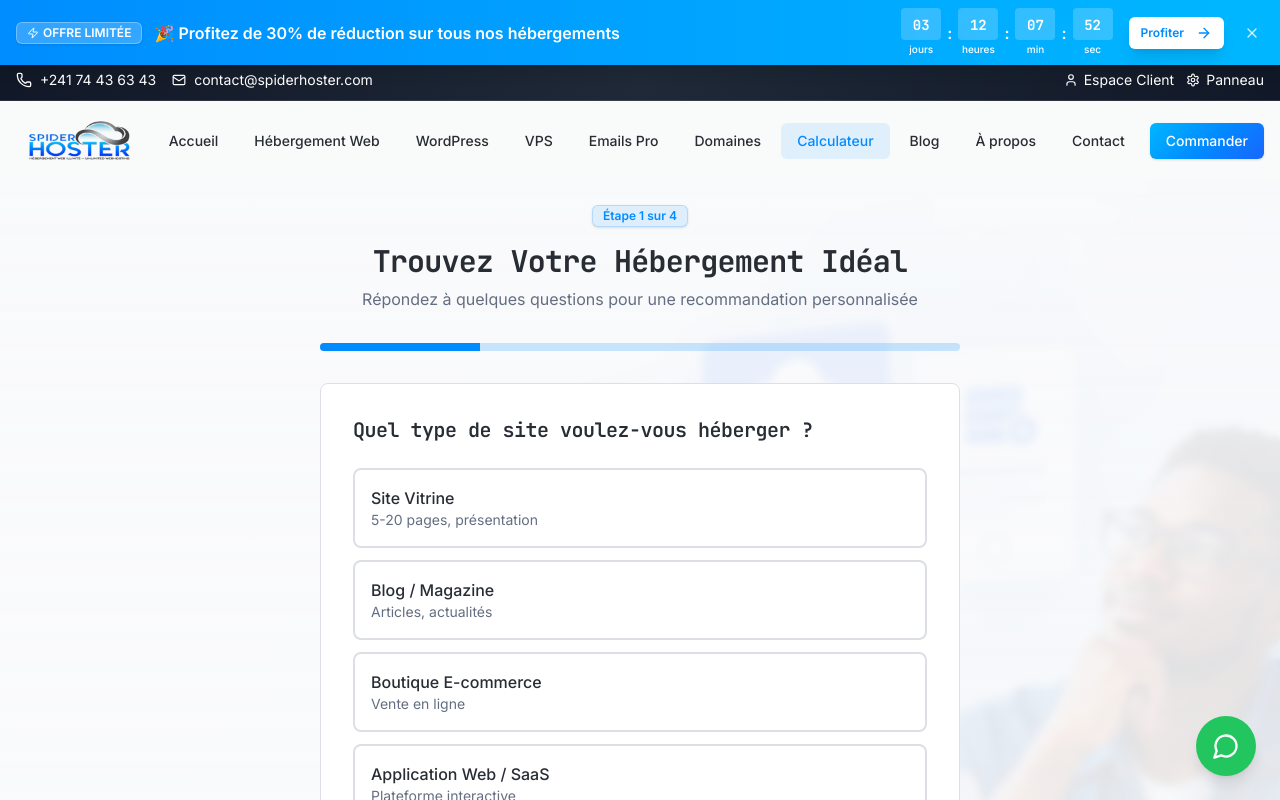
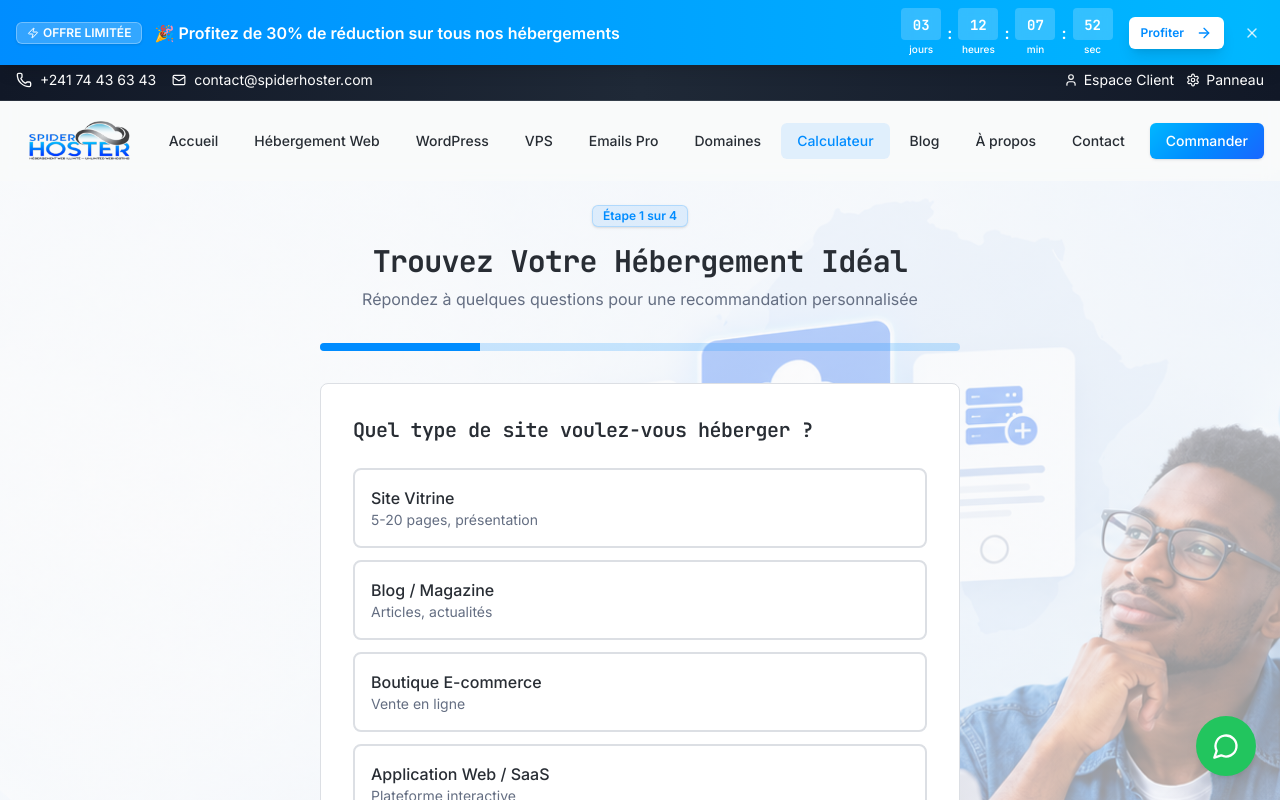
Before and after one commit to brice214/sg-6b163f7e-d25b-45da-95b7-a0681ea5011c-1791216779, a Next.js app: page /calculateur in a window 1280 px wide. Shown: the top 800 px of the page. Built offline with nearby package versions, Linux system fonts and the light colour scheme.

Commit message:
style(ui): reduce overlay opacity

```diff
--- a/src/pages/calculateur.tsx
+++ b/src/pages/calculateur.tsx
@@ -19,7 +19,7 @@
             className="absolute inset-0 bg-cover bg-center bg-no-repeat"
             style={{ backgroundImage: "url('/calculateur-arriere-plan-spiderhoster-gabon.png')" }}
           />
-          <div className="absolute inset-0 bg-gradient-to-b from-background/95 via-background/90 to-background/95 backdrop-blur-sm" />
+          <div className="absolute inset-0 bg-gradient-to-b from-background/70 via-background/60 to-background/70" />
         </div>
 
         {/* Contenu par-dessus */}
```
